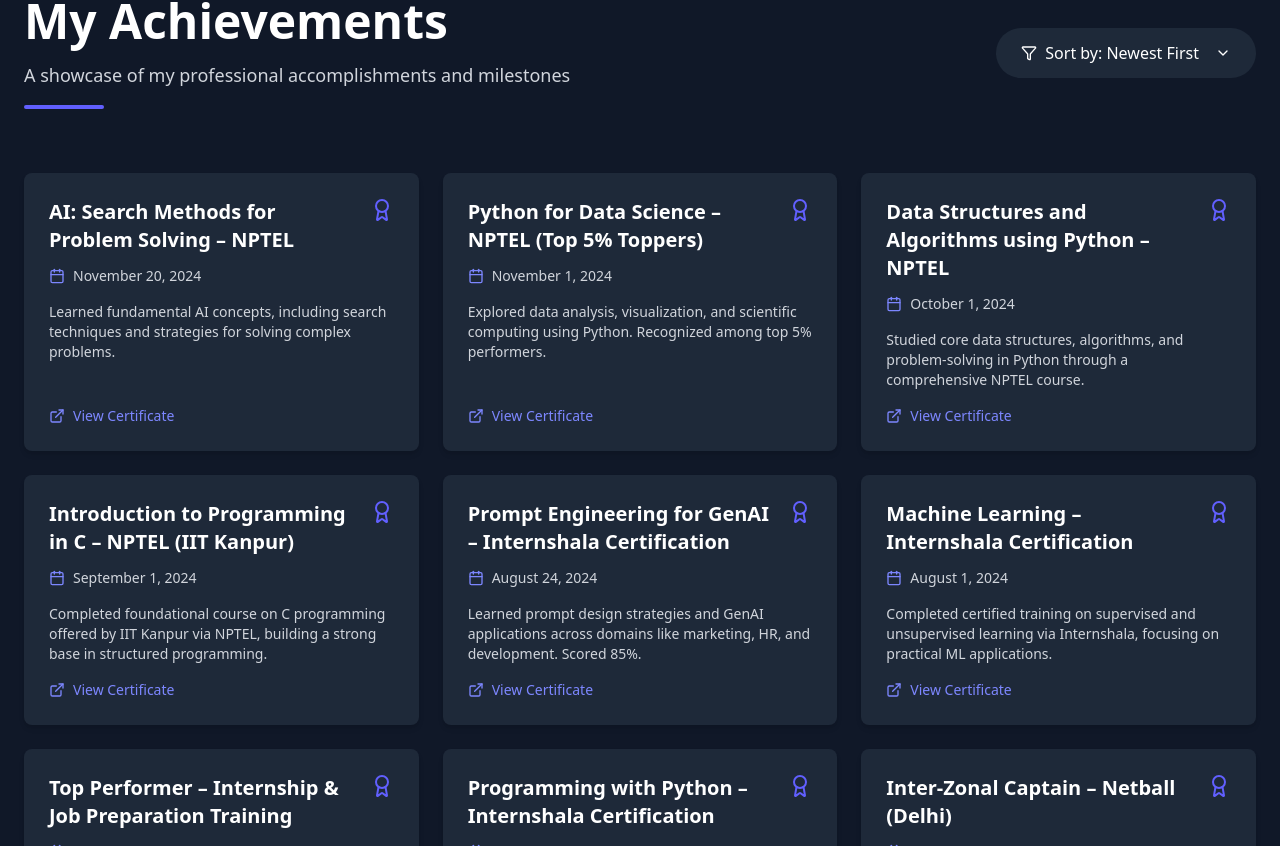
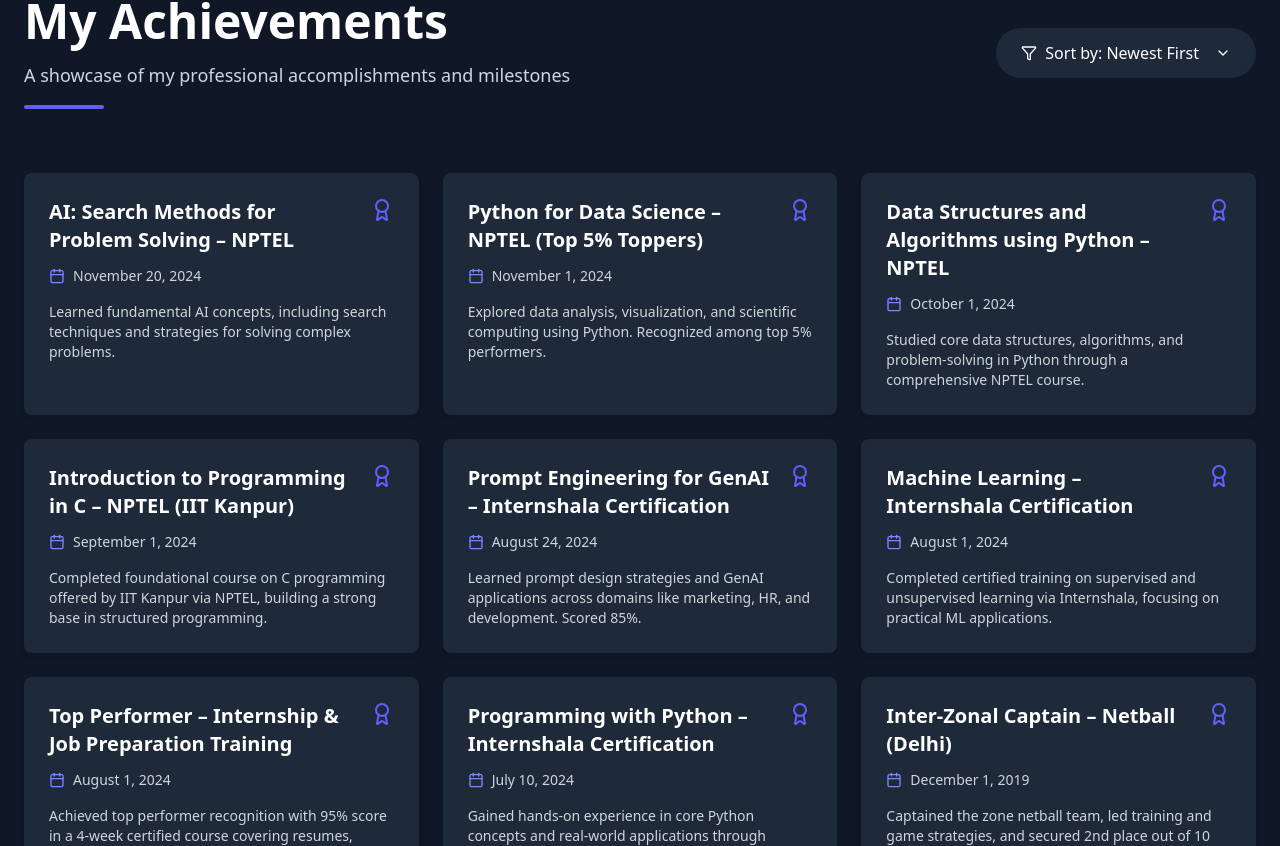
Before and after one commit to Satyamkumarjha4/My_Portfolio, a React (Vite) app in the folder Frontend/: page /about in a window 1280 px wide. Shown: the part 2994-3840 px from the top of the page. Built offline with nearby package versions, Linux system fonts and the light colour scheme.

Commit message:
minor bugs

```diff
--- a/Frontend/src/ui/components/AboutHero.tsx
+++ b/Frontend/src/ui/components/AboutHero.tsx
@@ -1,5 +1,3 @@
-"use client"
-
 import type React from "react"
 import { motion } from "framer-motion"
 import { ChevronDown } from "lucide-react"
--- a/Frontend/src/ui/components/AcheivementGrid.tsx
+++ b/Frontend/src/ui/components/AcheivementGrid.tsx
@@ -1,7 +1,5 @@
-"use client"
-
 import type React from "react"
-import { useState } from "react"
+import { useState, useEffect } from "react"
 import { motion, AnimatePresence } from "framer-motion"
 import { Filter, ChevronDown, ChevronUp } from "lucide-react"
 import AchievementCard, { type AchievementType } from "./AchievementCards"
@@ -102,18 +100,40 @@
 }) => {
   const [sortOrder, setSortOrder] = useState<"newest" | "oldest">("newest")
   const [isFiltering, setIsFiltering] = useState(false)
+  const [displayedAchievements, setDisplayedAchievements] = useState<AchievementType[]>([])
 
-  // Sort achievements based on date
-  const sortedAchievements = [...achievements].sort((a, b) => {
+  // Sort achievements whenever sortOrder changes
+  useEffect(() => {
+    setIsFiltering(true)
+
+    // Use setTimeout to create a visual transition effect
+    const timer = setTimeout(() => {
+      const sorted = [...achievements].sort((a, b) => {
         const dateA = new Date(a.date).getTime()
         const dateB = new Date(b.date).getTime()
         return sortOrder === "newest" ? dateB - dateA : dateA - dateB
       })
 
+      setDisplayedAchievements(sorted)
+      setIsFiltering(false)
+    }, 300)
+
+    return () => clearTimeout(timer)
+  }, [sortOrder, achievements])
+
+  // Initialize displayedAchievements on first render
+  useEffect(() => {
+    const sorted = [...achievements].sort((a, b) => {
+      const dateA = new Date(a.date).getTime()
+      const dateB = new Date(b.date).getTime()
+      return sortOrder === "newest" ? dateB - dateA : dateA - dateB
+    })
+
+    setDisplayedAchievements(sorted)
+  }, [])
+
   const toggleSortOrder = () => {
-    setIsFiltering(true)
     setSortOrder(sortOrder === "newest" ? "oldest" : "newest")
-    setTimeout(() => setIsFiltering(false), 300)
   }
 
   // Animation variants
@@ -125,6 +145,16 @@
         staggerChildren: 0.1,
       },
     },
+  }
+
+  const itemVariants = {
+    hidden: { opacity: 0, y: 20 },
+    visible: {
+      opacity: 1,
+      y: 0,
+      transition: { duration: 0.4 }
+    },
+    exit: { opacity: 0, y: -20, transition: { duration: 0.3 } }
   }
 
   return (
@@ -177,6 +207,7 @@
               onClick={toggleSortOrder}
               whileHover={{ scale: 1.05, boxShadow: "0 10px 15px -3px rgba(99, 102, 241, 0.3)" }}
               whileTap={{ scale: 0.95 }}
+              disabled={isFiltering}
             >
               <Filter className="h-4 w-4" />
               Sort by: {sortOrder === "newest" ? "Newest First" : "Oldest First"}
@@ -190,19 +221,33 @@
         </motion.div>
 
         <AnimatePresence mode="wait">
+          {!isFiltering && (
             <motion.div
               key={sortOrder}
               className="grid grid-cols-1 md:grid-cols-2 lg:grid-cols-3 gap-6"
               variants={containerVariants}
               initial="hidden"
               animate="visible"
-            exit={{ opacity: 0, y: 20 }}
+              exit="hidden"
             >
-            {sortedAchievements.map((achievement) => (
-              <AchievementCard key={achievement.id} achievement={achievement} />
+              {displayedAchievements.map((achievement) => (
+                <motion.div key={achievement.id} variants={itemVariants}>
+                  <AchievementCard achievement={achievement} />
+                </motion.div>
               ))}
             </motion.div>
+          )}
         </AnimatePresence>
+
+        {isFiltering && (
+          <div className="flex justify-center items-center py-20">
+            <motion.div
+              className="w-16 h-16 border-4 border-indigo-500 border-t-transparent rounded-full"
+              animate={{ rotate: 360 }}
+              transition={{ duration: 1, repeat: Infinity, ease: "linear" }}
+            />
+          </div>
+        )}
       </div>
     </div>
   )
--- a/Frontend/src/ui/components/AchievementCards.tsx
+++ b/Frontend/src/ui/components/AchievementCards.tsx
@@ -1,127 +1,42 @@
-"use client"
-
-import type React from "react"
-import { useState } from "react"
-import { motion } from "framer-motion"
-import { Award, Calendar, ExternalLink } from "lucide-react"
-import CertificateModal from "./CertificateModal"
+import React from 'react';
+import { Award, Calendar } from 'lucide-react';
 
 // Define the achievement type
 export type AchievementType = {
-  id: number
-  title: string
-  date: string
-  overview: string
-  certificate?: string
-}
+  id: number;
+  title: string;
+  date: string;
+  overview: string;
+  certificate?: string;
+};
 
 // Format date to be more readable
 const formatDate = (dateString: string) => {
-  const options: Intl.DateTimeFormatOptions = { year: "numeric", month: "long", day: "numeric" }
-  return new Date(dateString).toLocaleDateString(undefined, options)
-}
+  const options: Intl.DateTimeFormatOptions = { year: "numeric", month: "long", day: "numeric" };
+  return new Date(dateString).toLocaleDateString(undefined, options);
+};
 
 // Individual achievement card component
 interface AchievementCardProps {
-  achievement: AchievementType
+  achievement: AchievementType;
 }
 
 const AchievementCard: React.FC<AchievementCardProps> = ({ achievement }) => {
-  const [isModalOpen, setIsModalOpen] = useState(false)
-
-  const openModal = () => {
-    if (achievement.certificate) {
-      setIsModalOpen(true)
-    }
-  }
-
-  const closeModal = () => {
-    setIsModalOpen(false)
-  }
-
   return (
-    <>
-      <motion.div
-        className={`
-          bg-gray-800 rounded-lg overflow-hidden shadow-md flex flex-col h-full
-          border border-transparent hover:border-indigo-500/30
-          ${achievement.certificate ? "cursor-pointer" : ""}
-        `}
-        initial={{ opacity: 0, y: 20 }}
-        whileInView={{ opacity: 1, y: 0 }}
-        viewport={{ once: true, amount: 0.3 }}
-        transition={{ type: "spring", stiffness: 100, damping: 15 }}
-        whileHover={{
-          y: -5,
-          boxShadow: "0 10px 25px -5px rgba(99, 102, 241, 0.4)",
-        }}
-        onClick={openModal}
-      >
-        <div className="p-6 flex flex-col h-full">
+    <div className="bg-gray-800 rounded-lg overflow-hidden shadow-md hover:shadow-xl transition-shadow duration-300 flex flex-col h-full border border-transparent hover:border-indigo-500/20">
+      <div className="p-6">
         <div className="flex items-start justify-between mb-3">
-            <motion.h3
-              className="text-xl font-bold text-white"
-              initial={{ opacity: 0 }}
-              whileInView={{ opacity: 1 }}
-              transition={{ delay: 0.1 }}
-              viewport={{ once: true }}
-            >
-              {achievement.title}
-            </motion.h3>
-            <motion.div
-              initial={{ scale: 0.8, opacity: 0 }}
-              whileInView={{ scale: 1, opacity: 1 }}
-              transition={{ delay: 0.2, type: "spring" }}
-              viewport={{ once: true }}
-            >
+          <h3 className="text-xl font-bold text-white">{achievement.title}</h3>
           <Award className="h-6 w-6 text-indigo-500 flex-shrink-0 ml-2" />
-            </motion.div>
         </div>
-
-          <motion.div
-            className="flex items-center text-sm text-gray-300 mb-4"
-            initial={{ opacity: 0 }}
-            whileInView={{ opacity: 1 }}
-            transition={{ delay: 0.3 }}
-            viewport={{ once: true }}
-          >
+        <div className="flex items-center text-sm text-gray-300 mb-4">
           <Calendar className="h-4 w-4 mr-2 text-indigo-400" />
           {formatDate(achievement.date)}
-          </motion.div>
+        </div>
+        <p className="text-sm text-gray-300 flex-grow">{achievement.overview}</p>
+      </div>
+    </div>
+  );
+};
 
-          <motion.p
-            className="text-sm text-gray-300 flex-grow"
-            initial={{ opacity: 0 }}
-            whileInView={{ opacity: 1 }}
-            transition={{ delay: 0.4 }}
-            viewport={{ once: true }}
-          >
-            {achievement.overview}
-          </motion.p>
-
-          {achievement.certificate && (
-            <motion.div
-              className="mt-4 flex items-center text-indigo-400 text-sm font-medium"
-              initial={{ opacity: 0 }}
-              whileInView={{ opacity: 1 }}
-              transition={{ delay: 0.5 }}
-              viewport={{ once: true }}
-            >
-              <ExternalLink className="h-4 w-4 mr-2" />
-              View Certificate
-            </motion.div>
-          )}
-        </div>
-      </motion.div>
-
-      <CertificateModal
-        isOpen={isModalOpen}
-        onClose={closeModal}
-        certificateUrl={achievement.certificate || ""}
-        title={achievement.title}
-      />
-    </>
-  )
-}
-
-export default AchievementCard
+export default AchievementCard;
--- a/Frontend/src/ui/features/About.tsx
+++ b/Frontend/src/ui/features/About.tsx
@@ -1,5 +1,3 @@
-"use client"
-
 import type React from "react"
 import { motion } from "framer-motion"
 import Navbar from "../components/Navbar"
```
Lines whose indentation alone changed are shown as unchanged.
